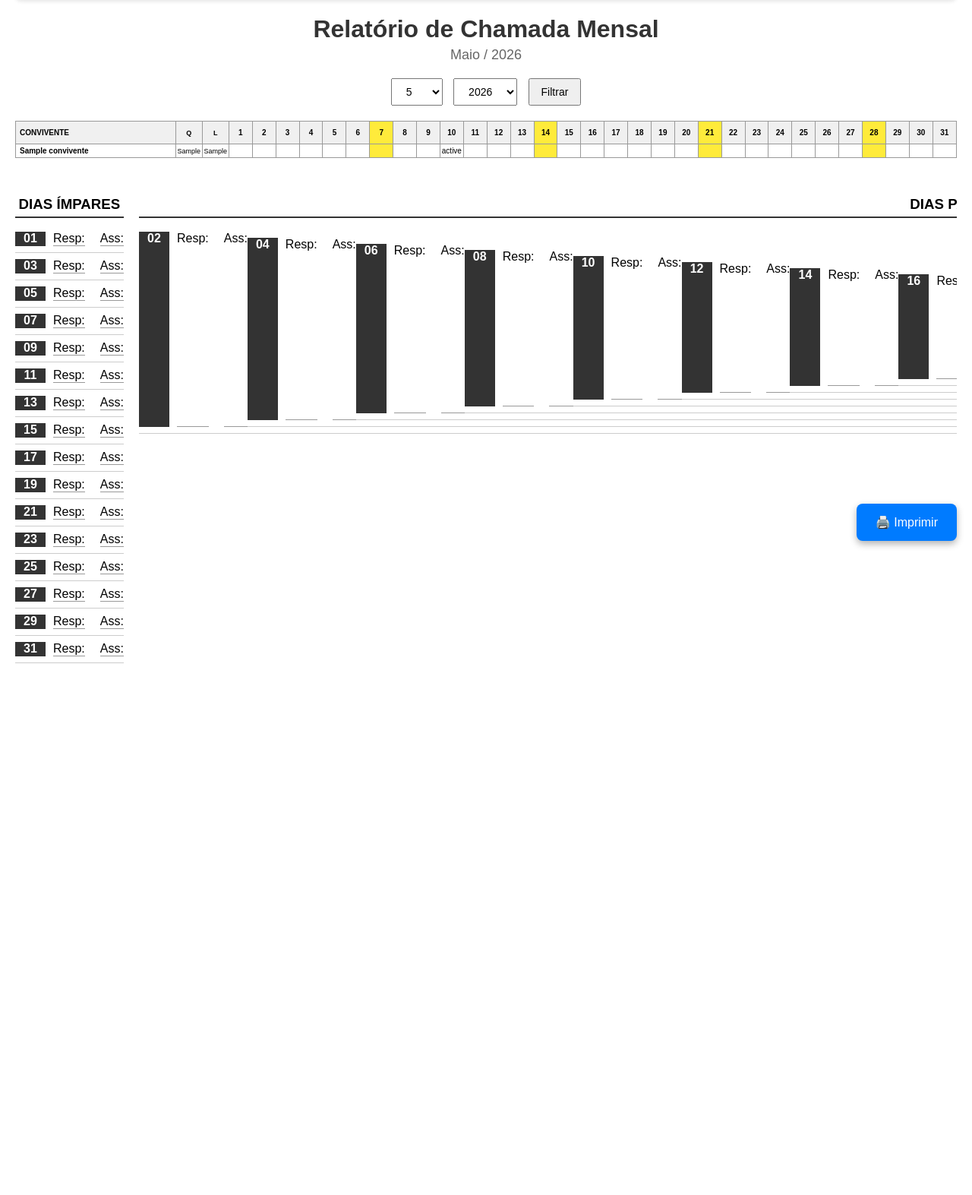
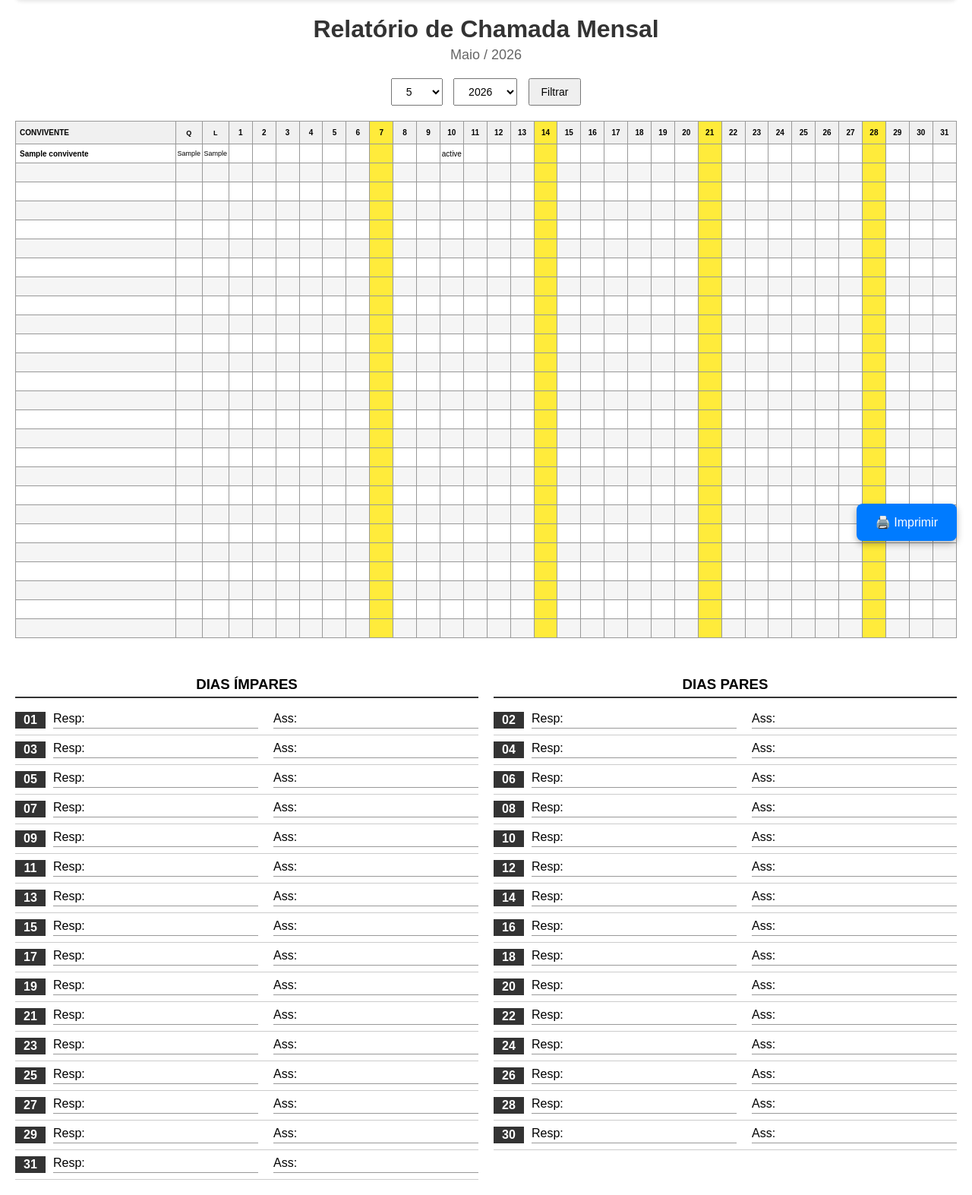
Before and after one commit to larditosotele-pixel/sisa-nuvem, a Flask app: page /relatorio in a window 1280 px wide. Shown: the part 68-1641 px from the top of the page at 76% size. Before the commit the page ends 941 px from the top, so only its background shows below. Run offline with Flask 3, Linux system fonts and the light colour scheme; tables that the repository leaves empty hold one stand-in row (values such as "Sample post"); a database or web service that is not in the repository returns one stand-in record (values such as "Sample title"); some libraries are stand-ins or nearby versions.

Commit message:
Update relatorio.html

```diff
--- a/templates/relatorio.html
+++ b/templates/relatorio.html
@@ -27,7 +27,7 @@
             text-align: center;
             margin-bottom: 20px;
         }
-        .controles select, .controles button {
+       .controles select,.controles button {
             padding: 8px 15px;
             font-size: 14px;
             margin: 0 5px;
@@ -44,6 +44,7 @@
             text-align: center;
             overflow: hidden;
             text-overflow: ellipsis;
+            height: 25px;
         }
         th {
             background: #f0f0f0;
@@ -57,19 +58,30 @@
             padding-left: 5px;
             white-space: nowrap;
         }
-        .quarto-col {
-            width: 25px;
-            font-size: 9px;
-        }
-        .leito-col {
-            width: 25px;
-            font-size: 9px;
-        }
+       .quarto-col { width: 25px; font-size: 9px; }
+       .leito-col { width: 25px; font-size: 9px; }
        .dia-col {
             width: 22px;
             min-width: 22px;
         }
+        /* ZEBRA - LINHAS INTERCALADAS */
+        tbody tr:nth-child(odd) { background: #ffffff; }
+        tbody tr:nth-child(even) { background: #f5f5f5; }
+
+        /* SÁBADO E DOMINGO AMARELO CLARO */
+       .fim-de-semana { background: #fff9c4!important; }
+
+        /* COLUNAS 7, 14, 21, 28 AMARELO FORTE */
        .coluna-amarela { background: #ffeb3b!important; }
+
+        /* LINHAS EM BRANCO */
+       .linha-vazia td {
+            border: 1px solid #999;
+            height: 25px;
+        }
+       .linha-vazia:nth-child(odd) { background: #ffffff; }
+       .linha-vazia:nth-child(even) { background: #f5f5f5; }
+
        .assinatura {
             margin-top: 30px;
             page-break-inside: avoid;
@@ -89,6 +101,7 @@
             display: flex;
             border-bottom: 1px solid #ccc;
             padding: 8px 0;
+            min-height: 35px;
         }
        .dia-numero {
             width: 40px;
@@ -97,12 +110,19 @@
             color: white;
             text-align: center;
             margin-right: 10px;
+            display: flex;
+            align-items: center;
+            justify-content: center;
         }
        .dia-campos { flex: 1; display: flex; gap: 20px; }
-        .campo { flex: 1; border-bottom: 1px solid #999; }
+       .campo {
+            flex: 1;
+            border-bottom: 1px solid #999;
+            padding-bottom: 3px;
+        }
 
         @media print {
-            .header, .controles, .btn-imprimir { display: none; }
+           .header,.controles,.btn-imprimir { display: none; }
             body { padding: 0; }
             table { font-size: 8px; }
            .dia-col { width: 18px; }
@@ -155,7 +175,7 @@
                     <th class="leito-col">L</th>
                     {% for dia in range(1, 32) %}
                         {% if dia <= dias_impares[-1] or dia <= dias_pares[-1] %}
-                        <th class="dia-col {% if dia == 7 or dia == 14 or dia == 21 or dia == 28 %}coluna-amarela{% endif %}">{{ dia }}</th>
+                        <th class="dia-col {% if dia in fins_de_semana %}fim-de-semana{% elif dia == 7 or dia == 14 or dia == 21 or dia == 28 %}coluna-amarela{% endif %}">{{ dia }}</th>
                         {% endif %}
                     {% endfor %}
                 </tr>
@@ -168,9 +188,23 @@
                     <td class="leito-col">{{ c.numero_leito or '' }}</td>
                     {% for dia in range(1, 32) %}
                         {% if dia <= dias_impares[-1] or dia <= dias_pares[-1] %}
-                        <td class="dia-col {% if dia == 7 or dia == 14 or dia == 21 or dia == 28 %}coluna-amarela{% endif %}">
+                        <td class="dia-col {% if dia in fins_de_semana %}fim-de-semana{% elif dia == 7 or dia == 14 or dia == 21 or dia == 28 %}coluna-amarela{% endif %}">
                             {{ chamadas.get(c.id, {}).get(dia, '') }}
                         </td>
+                        {% endif %}
+                    {% endfor %}
+                </tr>
+                {% endfor %}
+
+                <!-- 25 LINHAS EM BRANCO -->
+                {% for i in range(25) %}
+                <tr class="linha-vazia">
+                    <td class="nome">&nbsp;</td>
+                    <td class="quarto-col">&nbsp;</td>
+                    <td class="leito-col">&nbsp;</td>
+                    {% for dia in range(1, 32) %}
+                        {% if dia <= dias_impares[-1] or dia <= dias_pares[-1] %}
+                        <td class="dia-col {% if dia in fins_de_semana %}fim-de-semana{% elif dia == 7 or dia == 14 or dia == 21 or dia == 28 %}coluna-amarela{% endif %}">&nbsp;</td>
                         {% endif %}
                     {% endfor %}
                 </tr>
@@ -201,6 +235,7 @@
                             <div class="campo">Resp:</div>
                             <div class="campo">Ass:</div>
                         </div>
+                    </div>
                     {% endfor %}
                 </div>
             </div>
```
Lines whose indentation alone changed are shown as unchanged.
